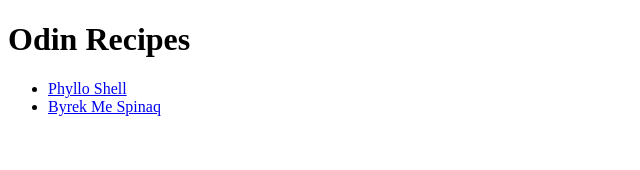
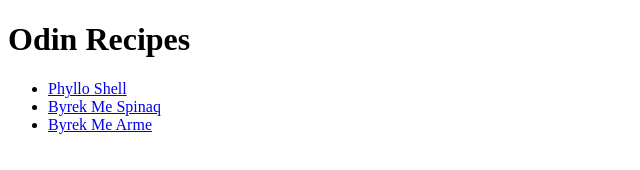
Before and after one commit to alexrolfs/odin-recipes, a plain HTML site: page index.html in a window 1280 px wide. Shown: the whole page, without its empty margins (0-640 px from the left). Drawn offline with Linux system fonts and the light colour scheme.

```diff
--- a/index.html
+++ b/index.html
@@ -10,6 +10,7 @@
     <ul>
         <li><a href="recipes/phyllo-shell.html">Phyllo Shell</a></li>
         <li><a href="recipes/byrek-me-spinaq.html">Byrek Me Spinaq</a></li>
+        <li><a href="recipes/byrek-me-arme.html">Byrek Me Arme</a></li>
     </ul>
 </body>
 </html>
```
